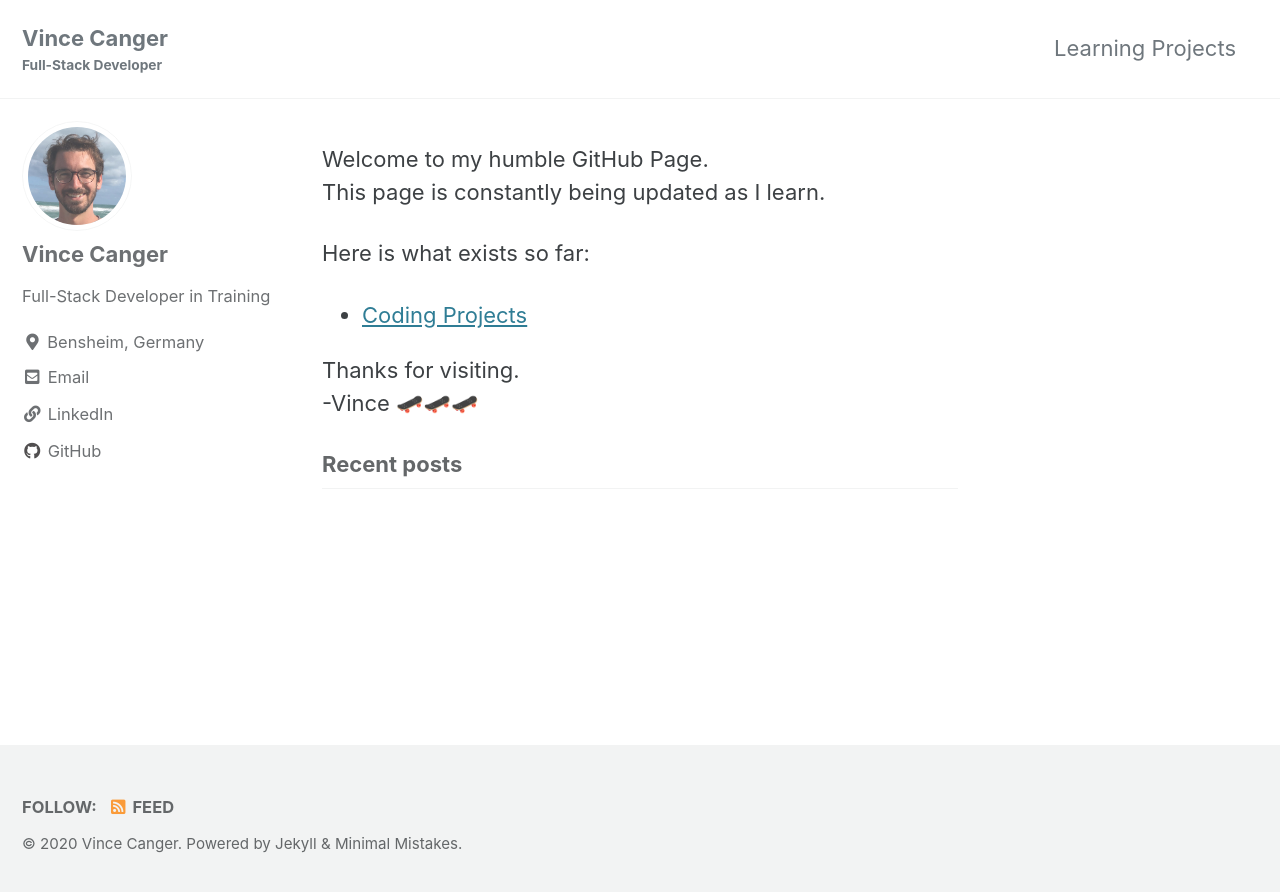
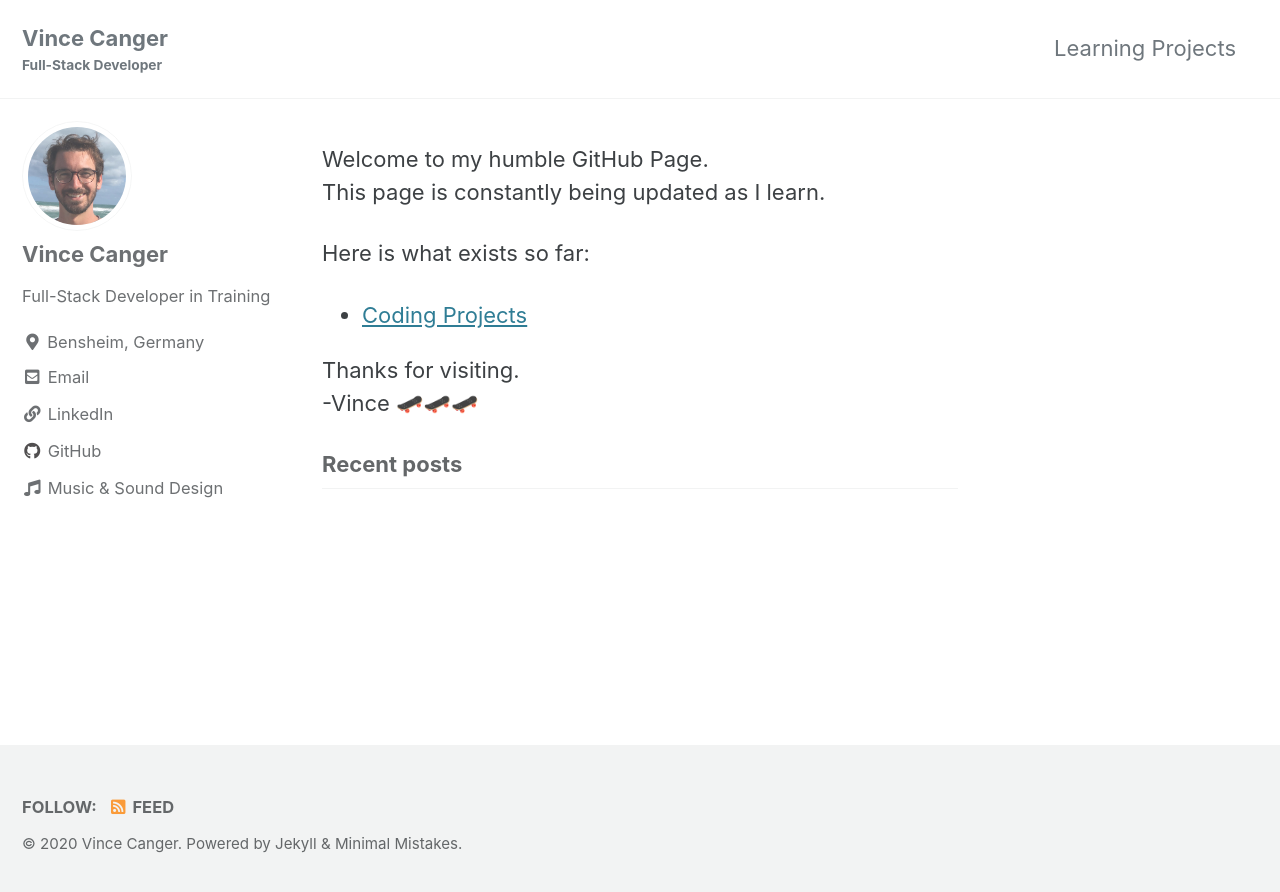
Before and after one commit to vincanger/vincanger.github.io, a Jekyll site: the page built from index.md, in a window 1280 px wide. Shown: the top 892 px of the page. Built offline with Jekyll 4.4.1, drawn with Linux system fonts in a browser that asks for light colours; cached includes are drawn as plain includes.

Commit message:
add music

```diff
--- a/_config.yml
+++ b/_config.yml
@@ -114,9 +114,9 @@ author:
     - label: "GitHub"
       icon: "fab fa-fw fa-github"
       url: "https://github.com/vincanger"
-    - label: "Instagram"
-      icon: "fab fa-fw fa-instagram"
-      # url: "https://instagram.com/"
+    - label: "Music & Sound Design"
+      icon: "fas fa-fw fa-music"
+      url: "https://hottownmusic.weebly.com"
 
 # Site Footer
 footer:
```
